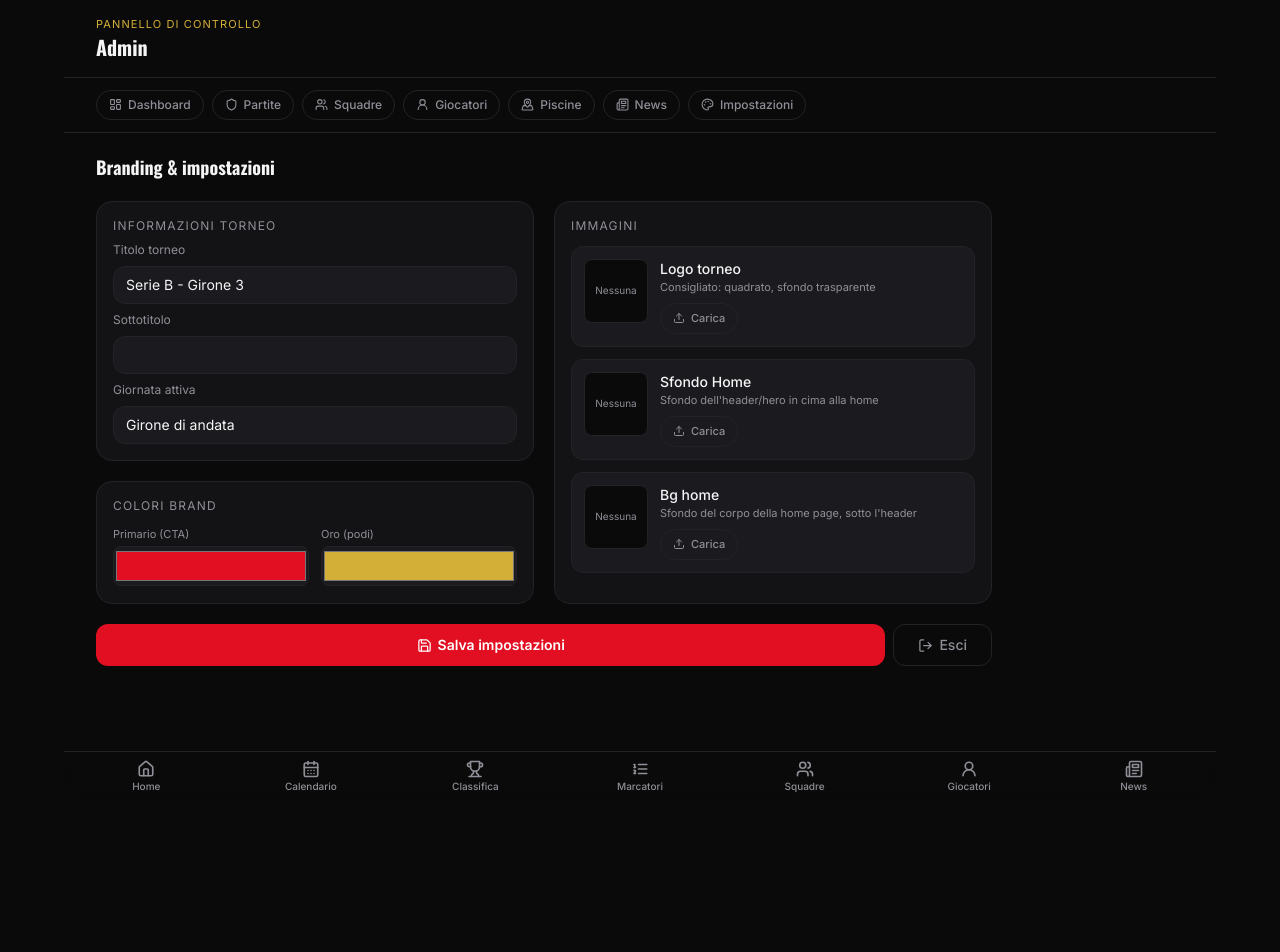
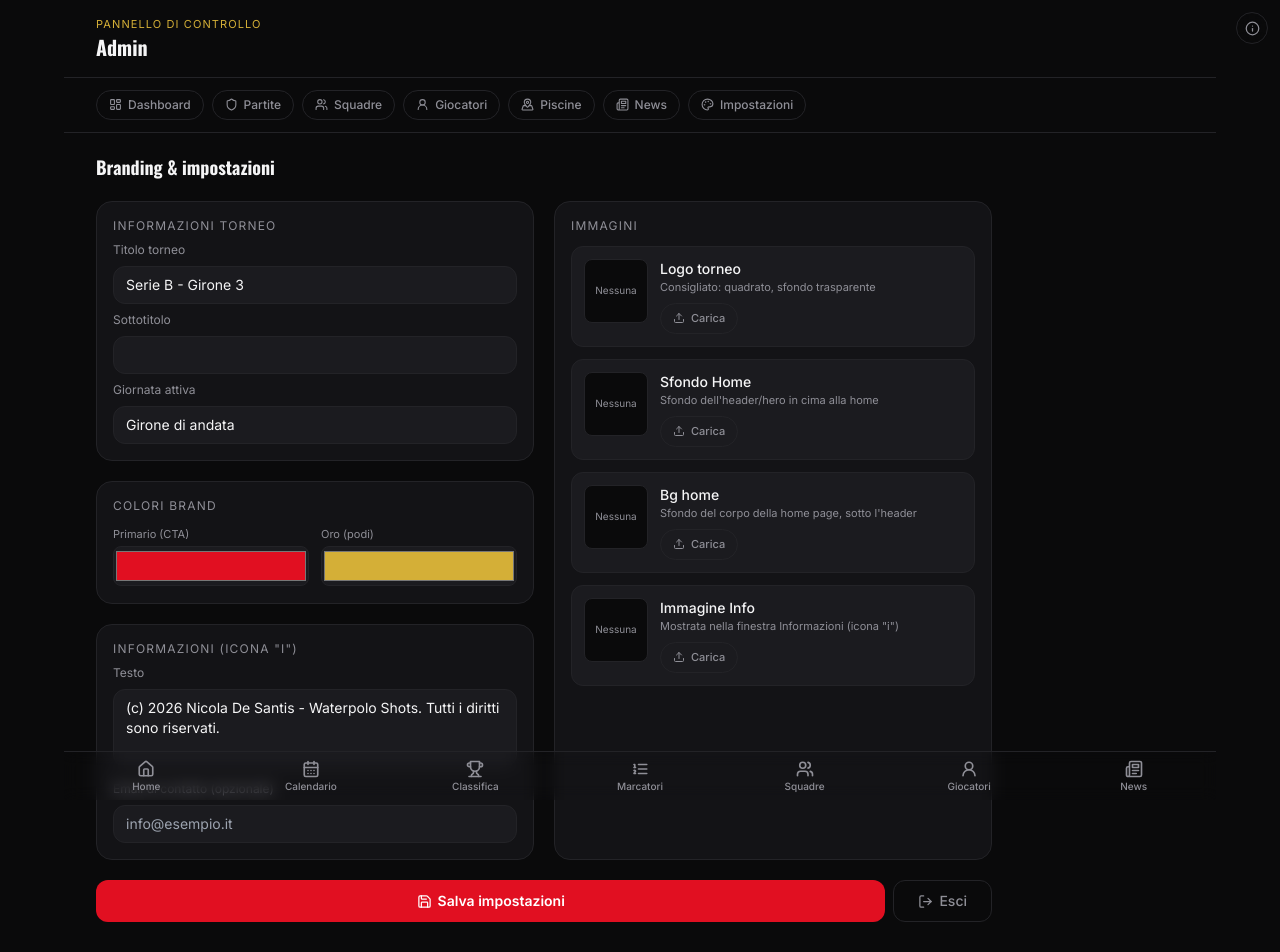
Before and after one commit to nichettomu-kaiuk/waterpoloshots, a Next.js app: page /admin/settings in a window 1280 px wide. Shown: the top 952 px of the page. Before the commit the page ends 800 px from the top, so only its background shows below. Built offline with nearby package versions, Linux system fonts and the light colour scheme; no server answers; the database is empty.

Commit message:
Add files via upload

```diff
--- a/app/admin/settings/page.tsx
+++ b/app/admin/settings/page.tsx
@@ -18,9 +18,12 @@ const emptySettings: Omit<Settings, "id"> = {
   primary_color: "#e10f21",
   secondary_color: "#d4af37",
   active_round: "Girone di andata",
+  info_text: "(c) 2026 Nicola De Santis - Waterpolo Shots. Tutti i diritti sono riservati.",
+  info_image_url: null,
+  info_email: null,
 };
 
-type ImageField = "logo_url" | "home_bg_url" | "header_bg_url";
+type ImageField = "logo_url" | "home_bg_url" | "header_bg_url" | "info_image_url";
 
 // Public Supabase Storage URLs look like:
 // https://<project>.supabase.co/storage/v1/object/public/branding/<path>
@@ -113,6 +116,7 @@ export default function AdminSettingsPage() {
     { field: "logo_url", label: "Logo torneo", hint: "Consigliato: quadrato, sfondo trasparente" },
     { field: "home_bg_url", label: "Sfondo Home", hint: "Sfondo dell'header/hero in cima alla home" },
     { field: "header_bg_url", label: "Bg home", hint: "Sfondo del corpo della home page, sotto l'header" },
+    { field: "info_image_url", label: "Immagine Info", hint: "Mostrata nella finestra Informazioni (icona \"i\")" },
   ];
 
   return (
@@ -165,6 +169,27 @@ export default function AdminSettingsPage() {
                 />
               </div>
             </div>
+          </div>
+
+          <div className="space-y-2 rounded-2xl border border-line bg-surface p-4">
+            <p className="mb-1 text-xs uppercase tracking-widest text-muted">
+              Informazioni (icona &quot;i&quot;)
+            </p>
+            <label className="block text-xs text-muted">Testo</label>
+            <textarea
+              value={form.info_text ?? ""}
+              onChange={(e) => setForm({ ...form, info_text: e.target.value })}
+              rows={3}
+              className="w-full resize-none rounded-xl border border-line bg-surface-raised px-3 py-2 text-sm outline-none focus:border-primary"
+            />
+            <label className="block text-xs text-muted">Email di contatto (opzionale)</label>
+            <input
+              type="email"
+              value={form.info_email ?? ""}
+              onChange={(e) => setForm({ ...form, info_email: e.target.value || null })}
+              placeholder="info@esempio.it"
+              className="w-full rounded-xl border border-line bg-surface-raised px-3 py-2 text-sm outline-none focus:border-primary"
+            />
           </div>
         </div>
 
--- a/app/layout.tsx
+++ b/app/layout.tsx
@@ -2,7 +2,7 @@ import type { Metadata } from "next";
 import { Oswald, Inter, JetBrains_Mono } from "next/font/google";
 import "./globals.css";
 import BottomNav from "@/components/BottomNav";
-import AdminAccessButton from "@/components/AdminAccessButton";
+import TopRightControls from "@/components/TopRightControls";
 import { getSettings } from "@/lib/queries";
 
 const display = Oswald({
@@ -46,7 +46,7 @@ export default async function RootLayout({
     <html lang="it" className={`${display.variable} ${body.variable} ${mono.variable}`}>
       <body className="font-body min-h-screen antialiased" style={brandVars}>
         <div className="flex min-h-screen flex-col pb-24">{children}</div>
-        <AdminAccessButton />
+        <TopRightControls settings={settings} />
         <BottomNav />
       </body>
     </html>
--- a/components/AdminAccessButton.tsx
+++ b/components/AdminAccessButton.tsx
@@ -2,7 +2,7 @@
 
 import Link from "next/link";
 import { usePathname } from "next/navigation";
-import { Lock } from "lucide-react";
+import { ShieldCheck } from "lucide-react";
 
 // Small, unobtrusive corner shortcut to the Admin panel — kept out of the
 // bottom nav (which now mirrors the public quick-nav) so the admin can still
@@ -17,7 +17,7 @@ export default function AdminAccessButton() {
       aria-label="Pannello Admin"
       className="fixed right-3 top-3 z-40 flex h-8 w-8 items-center justify-center rounded-full border border-line bg-ink/70 text-muted backdrop-blur transition hover:border-gold hover:text-gold"
     >
-      <Lock size={15} />
+      <ShieldCheck size={15} />
     </Link>
   );
 }
--- a/components/NewsCard.tsx
+++ b/components/NewsCard.tsx
@@ -51,11 +51,11 @@ export default function NewsCard({
   return (
     <article className="flex animate-rise overflow-hidden rounded-2xl border border-line bg-surface">
       {post.image_url ? (
-        <div className="relative w-28 shrink-0 sm:w-36">
+        <div className="relative w-24 shrink-0 sm:w-28">
           <Image src={post.image_url} alt={post.title} fill className="object-cover" />
         </div>
       ) : (
-        <div className="flex w-28 shrink-0 items-center justify-center bg-surface-raised sm:w-36">
+        <div className="flex w-24 shrink-0 items-center justify-center bg-surface-raised sm:w-28">
           <Newspaper size={22} className="text-gold" />
         </div>
       )}
--- /dev/null
+++ b/components/TopRightControls.tsx
@@ -0,0 +1,92 @@
+"use client";
+
+import { useState } from "react";
+import { createPortal } from "react-dom";
+import Link from "next/link";
+import Image from "next/image";
+import { usePathname } from "next/navigation";
+import { Info, Lock, X, Mail } from "lucide-react";
+import type { Settings } from "@/lib/supabase/types";
+
+const DEFAULT_INFO_TEXT =
+  "(c) 2026 Nicola De Santis - Waterpolo Shots. Tutti i diritti sono riservati.";
+
+// Two small fixed corner icons shared across the whole app: an "i" info
+// popup (always visible) and the Admin shortcut (hidden while already
+// inside /admin, which has its own nav). Kept as one component so their
+// spacing is managed together instead of two independently-positioned
+// fixed elements guessing at each other's width.
+export default function TopRightControls({ settings }: { settings: Settings | null }) {
+  const pathname = usePathname();
+  const [infoOpen, setInfoOpen] = useState(false);
+  const isAdminSection = pathname.startsWith("/admin");
+
+  const infoText = settings?.info_text?.trim() || DEFAULT_INFO_TEXT;
+
+  return (
+    <>
+      <div className="fixed right-3 top-3 z-40 flex items-center gap-2">
+        <button
+          onClick={() => setInfoOpen(true)}
+          aria-label="Informazioni"
+          className="flex h-8 w-8 items-center justify-center rounded-full border border-line bg-ink/70 text-muted backdrop-blur transition hover:border-gold hover:text-gold"
+        >
+          <Info size={15} />
+        </button>
+
+        {!isAdminSection && (
+          <Link
+            href="/admin"
+            aria-label="Pannello Admin"
+            className="flex h-8 w-8 items-center justify-center rounded-full border border-line bg-ink/70 text-muted backdrop-blur transition hover:border-gold hover:text-gold"
+          >
+            <Lock size={15} />
+          </Link>
+        )}
+      </div>
+
+      {infoOpen &&
+        typeof document !== "undefined" &&
+        createPortal(
+          <div
+            className="fixed inset-0 z-50 flex items-end justify-center bg-black/70"
+            onClick={() => setInfoOpen(false)}
+          >
+            <div
+              className="w-full max-w-md animate-rise rounded-t-3xl border-t border-line bg-surface p-6 pb-8"
+              onClick={(e) => e.stopPropagation()}
+            >
+              <div className="mb-4 flex items-center justify-between">
+                <p className="font-display text-base font-bold">Informazioni</p>
+                <button
+                  onClick={() => setInfoOpen(false)}
+                  className="text-muted hover:text-white"
+                  aria-label="Chiudi"
+                >
+                  <X size={20} />
+                </button>
+              </div>
+
+              {settings?.info_image_url && (
+                <div className="relative mb-4 h-32 w-full overflow-hidden rounded-xl">
+                  <Image src={settings.info_image_url} alt="Informazioni" fill className="object-cover" />
+                </div>
+              )}
+
+              <p className="whitespace-pre-line text-sm leading-relaxed text-muted">{infoText}</p>
+
+              {settings?.info_email && (
+                <a
+                  href={`mailto:${settings.info_email}`}
+                  className="mt-4 flex items-center justify-center gap-2 rounded-xl border border-line py-2.5 text-sm font-medium text-primary transition hover:border-primary"
+                >
+                  <Mail size={15} /> {settings.info_email}
+                </a>
+              )}
+            </div>
+          </div>,
+          document.body
+        )}
+    </>
+  );
+}
--- a/lib/supabase/types.ts
+++ b/lib/supabase/types.ts
@@ -65,6 +65,9 @@ export interface Settings {
   primary_color: string | null;
   secondary_color: string | null;
   active_round: string | null;
+  info_text: string | null;
+  info_image_url: string | null;
+  info_email: string | null;
 }
 
 export interface NewsPost {
```
Also changed, not shown: 1 other file (tests, documents, lock files or other folders).
